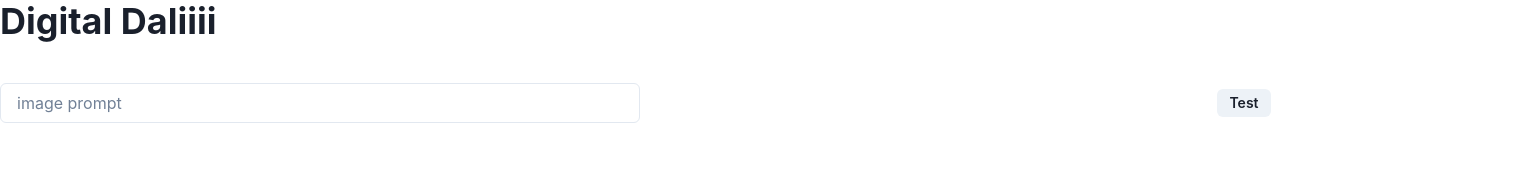
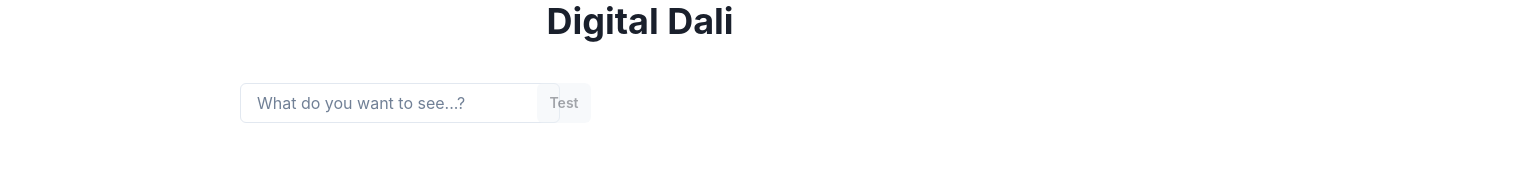
Before and after one commit to denriquem/digitalDali, a React (Create React App) app: page / in a window 1280 px wide. Shown: the top 173 px of the page, 1520 px wide, since content can reach past the window. Built offline with nearby package versions, Linux system fonts and the light colour scheme.

Commit message:
adjust margins

```diff
--- a/public/env.js
+++ b/public/env.js
@@ -1,4 +1,4 @@
 window.env = {
-  "REACT_APP_API_KEY": "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",
+  "REACT_APP_API_KEY": "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",
   "REACT_APP_ORG_ID": "org-8bdjox6FOgZwlrsL5JEBLFqg"
 };
--- a/src/App.tsx
+++ b/src/App.tsx
@@ -4,7 +4,7 @@ import ImageContainer from "./components/ImageContainer";
 function App() {
 	return (
 		<>
-			<Heading>Digital Daliiii</Heading>
+			<Heading textAlign="center">Digital Dali</Heading>
 			<ImageContainer />
 		</>
 	);
--- a/src/components/Image.tsx
+++ b/src/components/Image.tsx
@@ -7,7 +7,7 @@ interface ImageProps {
 
 const Image = ({ isLoading, imageUrl }: ImageProps) => {
 	return (
-		<Box boxSize="sm" mt={20} ml={40}>
+		<Box boxSize="sm" mt={20} ml={60}>
 			{isLoading ? <Spinner /> : <ImageBox src={imageUrl} />}
 		</Box>
 	);
--- a/src/components/ImageContainer.tsx
+++ b/src/components/ImageContainer.tsx
@@ -7,6 +7,8 @@ const ImageContainer = () => {
 	const [input, setInput] = useState("");
 	const [imageUrl, setImageUrl] = useState("");
 	const [isLoading, setIsLoading] = useState(false);
+
+	const isDisabled = input === "";
 
 	const handleSubmitPrompt = async () => {
 		setIsLoading(true);
@@ -20,7 +22,11 @@ const ImageContainer = () => {
 
 	return (
 		<>
-			<ImagePrompt onSubmitPrompt={handleSubmitPrompt} setInput={setInput} />
+			<ImagePrompt
+				onSubmitPrompt={handleSubmitPrompt}
+				setInput={setInput}
+				isDisabled={isDisabled}
+			/>
 			<Image isLoading={isLoading} imageUrl={imageUrl} />
 		</>
 	);
--- a/src/components/ImagePrompt.tsx
+++ b/src/components/ImagePrompt.tsx
@@ -3,24 +3,34 @@ import { Button, Input, InputGroup, InputRightElement } from "@chakra-ui/react";
 interface ImagePromptProps {
 	onSubmitPrompt: () => void;
 	setInput: (input: string) => void;
+	isDisabled: boolean;
 }
 
-const ImagePrompt = ({ onSubmitPrompt, setInput }: ImagePromptProps) => {
+const ImagePrompt = ({
+	onSubmitPrompt,
+	setInput,
+	isDisabled,
+}: ImagePromptProps) => {
 	const handleChange = (event: any) => {
 		setInput(event.target.value);
 	};
 
 	return (
 		<>
-			<InputGroup mt={10}>
+			<InputGroup mt={10} ml={60}>
 				<Input
 					size="md"
-					placeholder="image prompt"
+					placeholder="What do you want to see...?"
 					onChange={handleChange}
-					w="50%"
+					w={80}
 				/>
-				<InputRightElement h="full" width="4.5rem" mr="auto">
-					<Button h="1.75rem" size="sm" onClick={onSubmitPrompt}>
+				<InputRightElement h="full" width="4.5rem" left="72">
+					<Button
+						h="full"
+						size="sm"
+						onClick={onSubmitPrompt}
+						isDisabled={isDisabled}
+					>
 						Test
 					</Button>
 				</InputRightElement>
```
